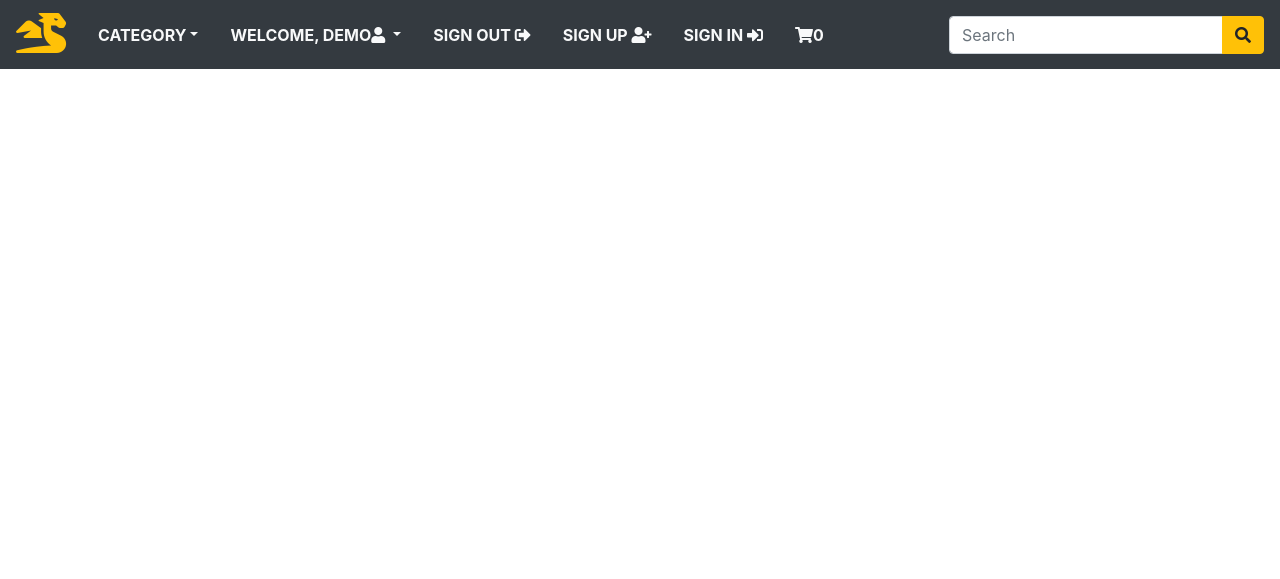
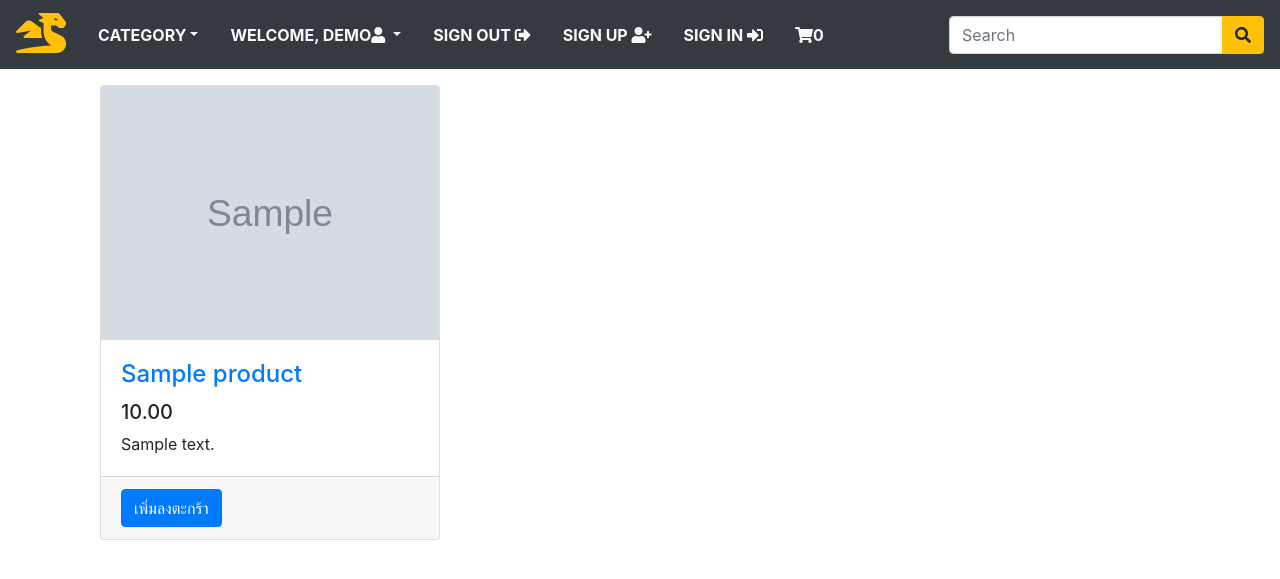
Before and after one commit to Anuphongkrystal/ecommerce-django, a Django app: template ecommerce/store/templates/index.html in a window 1280 px wide. Shown: the top 579 px of the page. Run offline with Django 3.2, Linux system fonts and the light colour scheme; the template is opened without the code that fills it: values that come from a table or form of the project are taken from there, others are empty; tables that the repository leaves empty hold one stand-in row (values such as "Sample post"); grey boxes marked "Sample" are stand-in pictures; some libraries are stand-ins or nearby versions.

Commit message:
update func index(),product()

```diff
--- a/ecommerce/ecommerce/settings.py
+++ b/ecommerce/ecommerce/settings.py
@@ -68,6 +68,7 @@ TEMPLATES = [
                 'django.template.context_processors.request',
                 'django.contrib.auth.context_processors.auth',
                 'django.contrib.messages.context_processors.messages',
+                'store.context_processors.menu_links', #import file context_processors.py + function
             ],
         },
     },
--- a/ecommerce/ecommerce/urls.py
+++ b/ecommerce/ecommerce/urls.py
@@ -22,7 +22,8 @@ from django.conf import settings
 
 urlpatterns = [
     path('admin/', admin.site.urls),
-    path('',views.index)
+    path('product/',views.product),
+    path('category/<slug:category_slug>',views.index,name="product_by_category"),
 ]
 
 if settings.DEBUG :
--- /dev/null
+++ b/ecommerce/store/context_processors.py
@@ -0,0 +1,5 @@
+from store.models import Category
+
+def menu_links(request):
+    links = Category.objects.all()
+    return dict(links=links)
--- a/ecommerce/store/templates/index.html
+++ b/ecommerce/store/templates/index.html
@@ -1 +1,29 @@
 {% extends 'layouts.html' %}
+{% load static %}
+{% block content %}
+  <div class="container">
+        <div class="row my-3">
+        {% for product in products %}
+        <div class="col-lg-4 col-md-6 mb-4">
+          <div class="card h-100">
+            <a href="#"><img class="card-img-top" src="{{product.image.url}}" alt=""></a>
+            <div class="card-body">
+              <h4 class="card-title">
+                <a href="#">{{product.name}}</a>
+              </h4>
+              <h5>{{product.price}}</h5>
+              <p class="card-text">{{product.description}}</p>
+            </div>
+            <div class="card-footer">
+              {% if product.stock <= 0 %}
+                    <h5 class="text-danger">สินค้าหมด</h5>
+              {% else %}
+                  <a href="#" class="btn btn-primary">เพิ่มลงตะกร้า</a>
+              {% endif %}
+            </div>
+          </div>
+        </div>
+        {% endfor %}
+  </div>
+  </div>
+{% endblock %}
```
Also changed, not shown: READMD.md (+0 -2 lines), ecommerce/store/views.py (+16 -3 lines), ecommerce/static/media/product/headphone.jpg (added), ecommerce/static/media/product/product-1_89Okoiv.png (added), ecommerce/static/media/product/product-7.png (added), ecommerce/static/media/product/shoes.png (added), ecommerce/static/media/product/shrit.jpg (added), ecommerce/store/templates/product.html (added).
